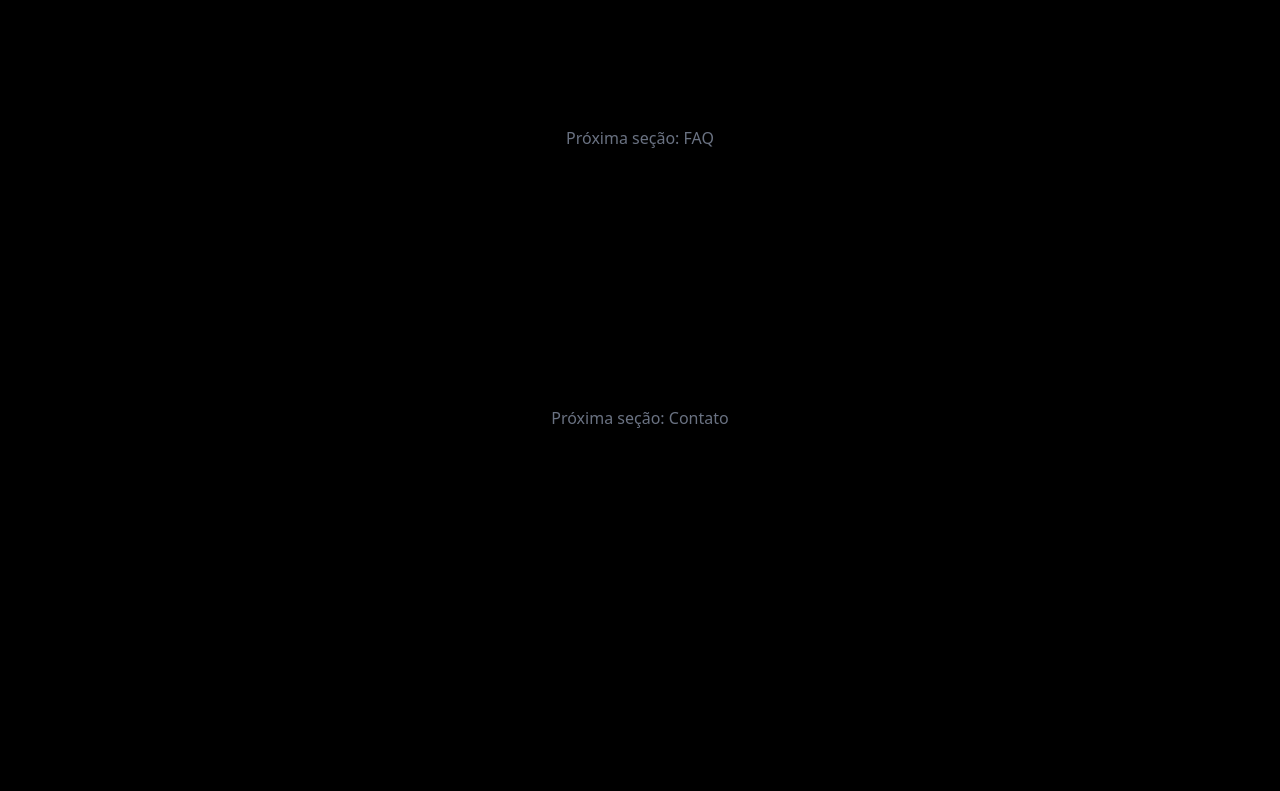
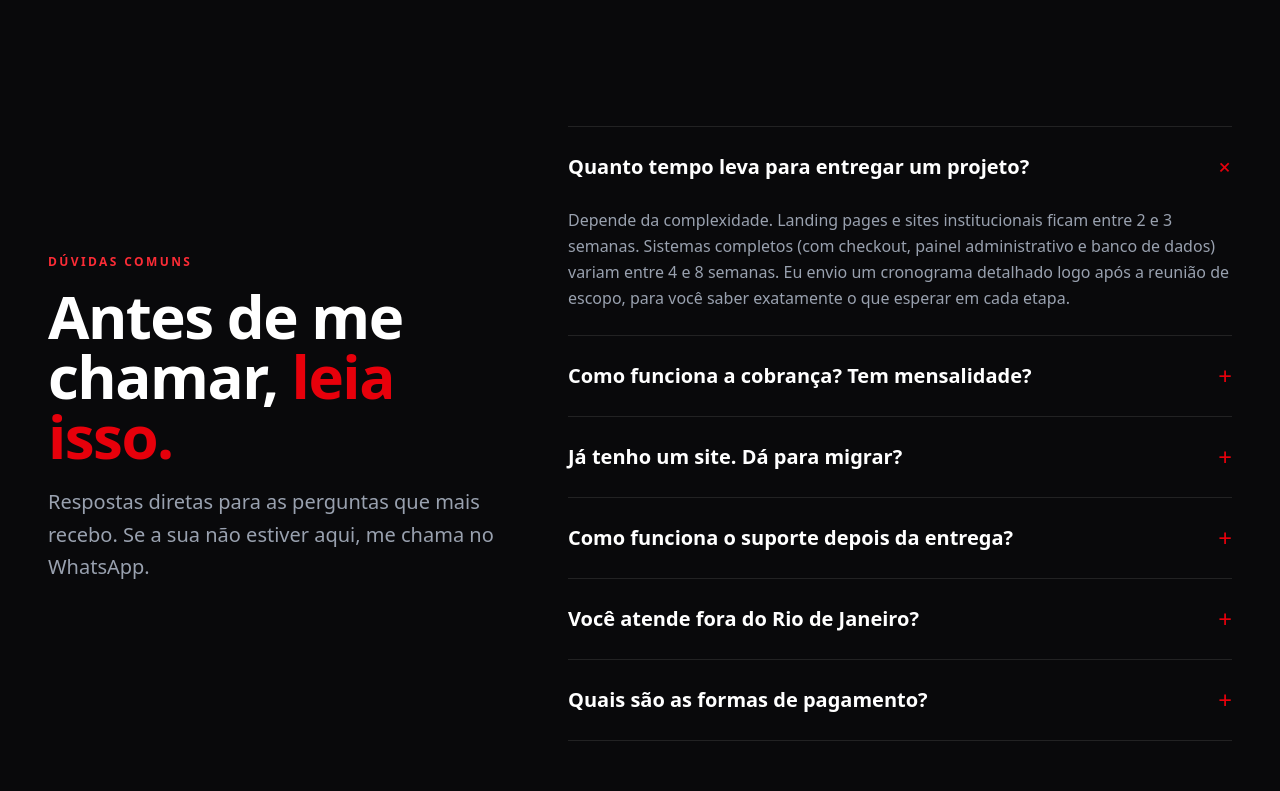
Before and after one commit to Leone-Ricardo/leonedicamp-portfolio, a React (Vite) app: page / in a window 1280 px wide. Shown: the part 5669-6460 px from the top of the page. Before the commit the page ends 6227 px from the top, so only its background shows below. Built offline with nearby package versions, Linux system fonts and the light colour scheme.

Commit message:
feat: faq section with accordion

```diff
--- a/src/App.tsx
+++ b/src/App.tsx
@@ -4,6 +4,7 @@ import { About } from '@/components/sections/About'
 import { CaseStudy } from '@/components/sections/CaseStudy'
 import { Ecosystem } from '@/components/sections/Ecosystem'
 import { TechStack } from '@/components/sections/TechStack'
+import { FAQ } from '@/components/sections/FAQ'
 
 function App() {
   return (
@@ -15,10 +16,8 @@ function App() {
         <CaseStudy />
         <Ecosystem />
         <TechStack />
-        {/* Placeholders das próximas seções */}
-        <section id="faq" className="container-site py-32 text-center">
-          <p className="text-gray-500">Próxima seção: FAQ</p>
-        </section>
+        <FAQ />
+        {/* Placeholder da próxima seção */}
         <section id="contato" className="container-site py-32 text-center">
           <p className="text-gray-500">Próxima seção: Contato</p>
         </section>
--- /dev/null
+++ b/src/components/sections/FAQ.tsx
@@ -0,0 +1,49 @@
+import { faqItems } from '@/data/faq'
+import { AccordionItem } from '@/components/ui/Accordion'
+import { Reveal } from '@/components/ui/Reveal'
+import { SectionTitle } from '@/components/ui/SectionTitle'
+
+export function FAQ() {
+  return (
+    <section
+      id="faq"
+      className="relative bg-zinc-950 py-24 md:py-32 overflow-hidden"
+    >
+      <div className="container-site">
+        <div className="grid grid-cols-1 lg:grid-cols-12 gap-12 lg:gap-16">
+          {/* Coluna esquerda: título fixo */}
+          <div className="lg:col-span-5 lg:sticky lg:top-32 lg:self-start">
+            <SectionTitle
+              eyebrow="Dúvidas comuns"
+              title={
+                <>
+                  Antes de me chamar,{' '}
+                  <span className="text-red-600">leia isso.</span>
+                </>
+              }
+              description="Respostas diretas para as perguntas que mais recebo. Se a sua não estiver aqui, me chama no WhatsApp."
+              align="left"
+              theme="dark"
+            />
+          </div>
+
+          {/* Coluna direita: accordion */}
+          <div className="lg:col-span-7">
+            <Reveal>
+              <div className="border-t border-white/10">
+                {faqItems.map((item, index) => (
+                  <AccordionItem
+                    key={item.question}
+                    question={item.question}
+                    answer={item.answer}
+                    defaultOpen={index === 0}
+                  />
+                ))}
+              </div>
+            </Reveal>
+          </div>
+        </div>
+      </div>
+    </section>
+  )
+}
--- /dev/null
+++ b/src/data/faq.ts
@@ -0,0 +1,37 @@
+export type FaqItem = {
+  question: string
+  answer: string
+}
+
+export const faqItems: FaqItem[] = [
+  {
+    question: 'Quanto tempo leva para entregar um projeto?',
+    answer:
+      'Depende da complexidade. Landing pages e sites institucionais ficam entre 2 e 3 semanas. Sistemas completos (com checkout, painel administrativo e banco de dados) variam entre 4 e 8 semanas. Eu envio um cronograma detalhado logo após a reunião de escopo, para você saber exatamente o que esperar em cada etapa.',
+  },
+  {
+    question: 'Como funciona a cobrança? Tem mensalidade?',
+    answer:
+      'O projeto é cobrado por escopo (pagamento único pela entrega), mas a manutenção é mensal. O valor da mensalidade varia conforme a complexidade do sistema — quanto mais recursos, maior o investimento em manutenção. Essa taxa cobre hospedagem, atualizações de segurança, backups, monitoramento e pequenos ajustes contínuos. Você nunca fica com um sistema desatualizado ou vulnerável.',
+  },
+  {
+    question: 'Já tenho um site. Dá para migrar?',
+    answer:
+      'Sim. Faço auditoria do seu site atual, mapeamento de SEO (para não perder tráfego) e migração completa para a nova plataforma. Preservamos URLs importantes e redirecionamos o que for necessário.',
+  },
+  {
+    question: 'Como funciona o suporte depois da entrega?',
+    answer:
+      'Todo projeto inclui 30 dias de garantia para ajustes. Depois disso, a manutenção mensal cobre suporte contínuo, correções, atualizações e pequenas melhorias. Você tem um canal direto comigo pelo WhatsApp — sem fila de atendimento, sem robô.',
+  },
+  {
+    question: 'Você atende fora do Rio de Janeiro?',
+    answer:
+      'Sim. Trabalho remotamente com clientes em todo o Brasil. Reuniões por vídeo, comunicação assíncrona via WhatsApp e entregas organizadas em etapas. A distância nunca foi um problema.',
+  },
+  {
+    question: 'Quais são as formas de pagamento?',
+    answer:
+      'Trabalho com Pix, transferência bancária e cartão (via link de pagamento). Projetos são divididos em etapas: 40% na aprovação do escopo, 30% no meio da execução e 30% na entrega final. A manutenção mensal é cobrada separadamente, a partir do mês seguinte à entrega.',
+  },
+]
```
